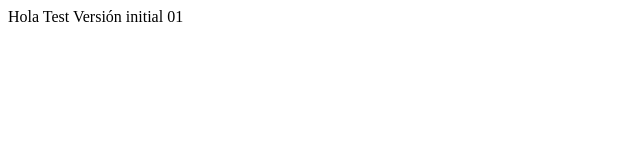
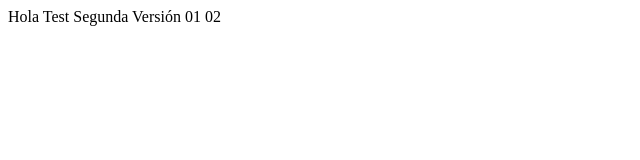
Before and after one commit to luisgarciaheredia/test, a plain HTML site: page index.html in a window 1280 px wide. Shown: the full height of the page, 0-640 px from the left. Drawn offline with Linux system fonts and the light colour scheme.

Commit message:
segundo cambio

```diff
--- a/index.html
+++ b/index.html
@@ -8,8 +8,9 @@
 </head>
 
 <body>
-    Hola Test Versión initial
+    Hola Test Segunda Versión
     01
+    02
 </body>
 
 </html>
```
